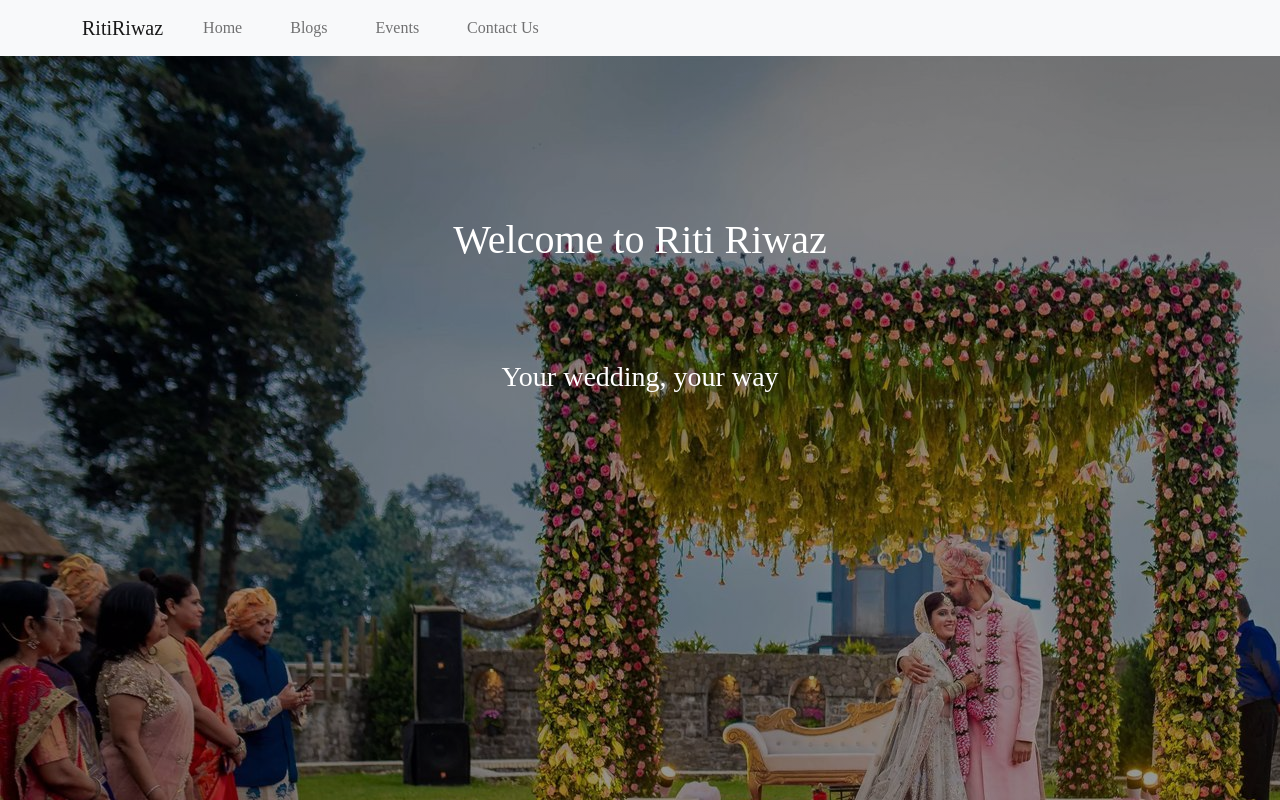
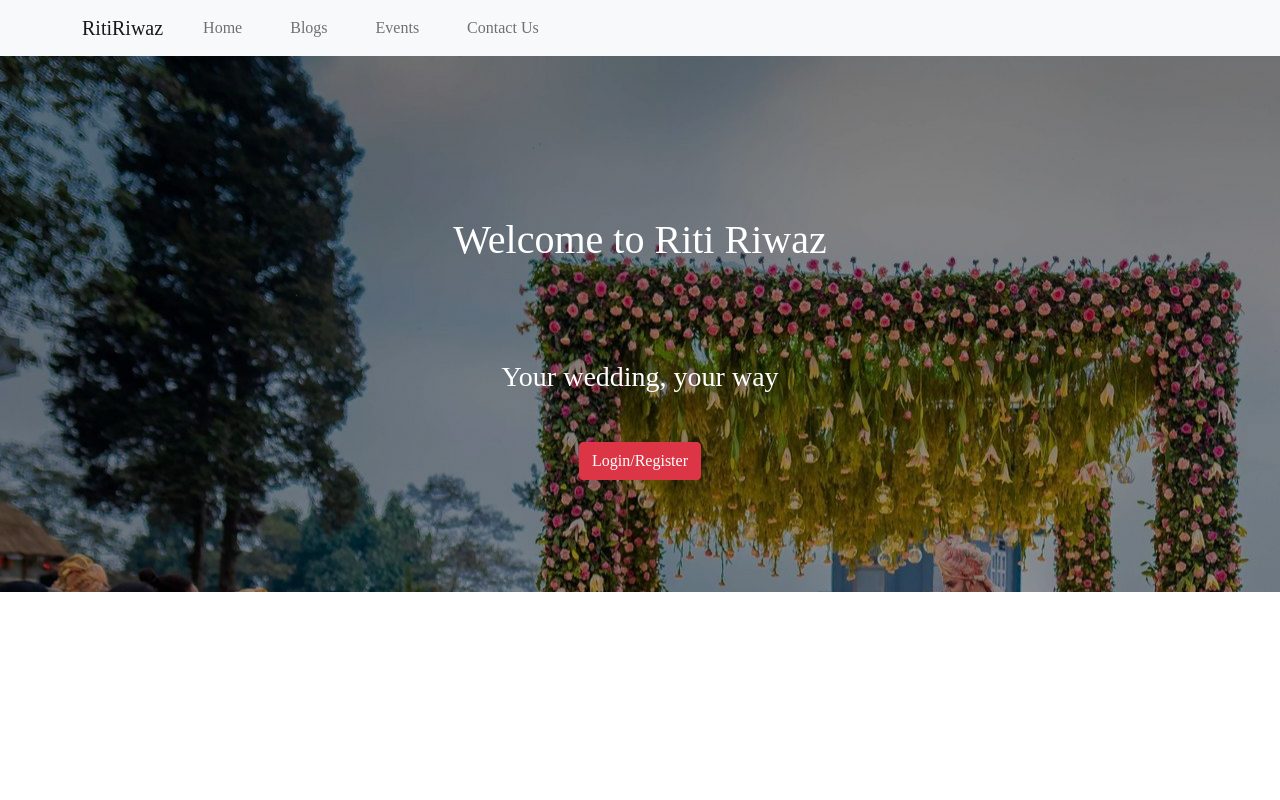
Before and after one commit to rohannkhannaa/ritiriwaz, a React (Create React App) app in the folder client/: page / in a window 1280 px wide. Shown: the top 800 px of the page. Built offline with nearby package versions, Linux system fonts and the light colour scheme.

Commit message:
Frontend

```diff
--- a/client/src/components/LoginPage.js
+++ b/client/src/components/LoginPage.js
@@ -5,7 +5,7 @@ import FloatingLabel from "react-bootstrap/FloatingLabel";
 import axios from "./axios";
 import "./css/LoginPage.css"
 export default function Registration() {
-  const [renderLogin, setRenderLogin] = useState(true);
+  const [renderLogin, setRenderLogin] = useState(false);
   const handleSignUp = () => {
     setRenderLogin(false);
   };
--- a/client/src/components/css/WelcomePage.css
+++ b/client/src/components/css/WelcomePage.css
@@ -1,7 +1,7 @@
 .headingImage {
     padding: 7rem;
     width: 100%;
-    height: 150vh; /* 56px is the height of the navbar, adjust accordingly */
+    height: max-content; /* 56px is the height of the navbar, adjust accordingly */
     background-image: url("");
     background-size: cover;
     background-position: center;
--- a/client/src/components/welcomePage.js
+++ b/client/src/components/welcomePage.js
@@ -3,7 +3,7 @@ import "bootstrap/dist/css/bootstrap.min.css";
 import FloatingLabel from "react-bootstrap/FloatingLabel";
 import axios from "./axios";
 import 'bootstrap/dist/css/bootstrap.min.css';
-import { Navbar, Container, Nav, NavDropdown, Row, Col } from 'react-bootstrap';
+import { Navbar, Container, Nav, NavDropdown, Row, Col, Button } from 'react-bootstrap';
 import LoginPage from './LoginPage';
 import "./css/WelcomePage.css"
 import Popup from "reactjs-popup";
@@ -39,6 +39,19 @@ export default function Registration() {
           <h3 style={{color: 'white'}}className="text-center my-5">Your wedding, your way</h3>
         </Row>
       </Container>
+      <Container>
+        <Row>
+          <Col className="text-center">
+            {
+              component ? (<>
+            <Button variant="danger" onClick={()=>{setComponent(false)}}>Close</Button>
+              </>) : (<>
+            <Button variant="danger" onClick={()=>{setComponent(true)}}>Login/Register</Button>
+              </>)
+            }
+          </Col>
+        </Row>
+      </Container>
       {
         component ? (<>
             <LoginPage/>
```
